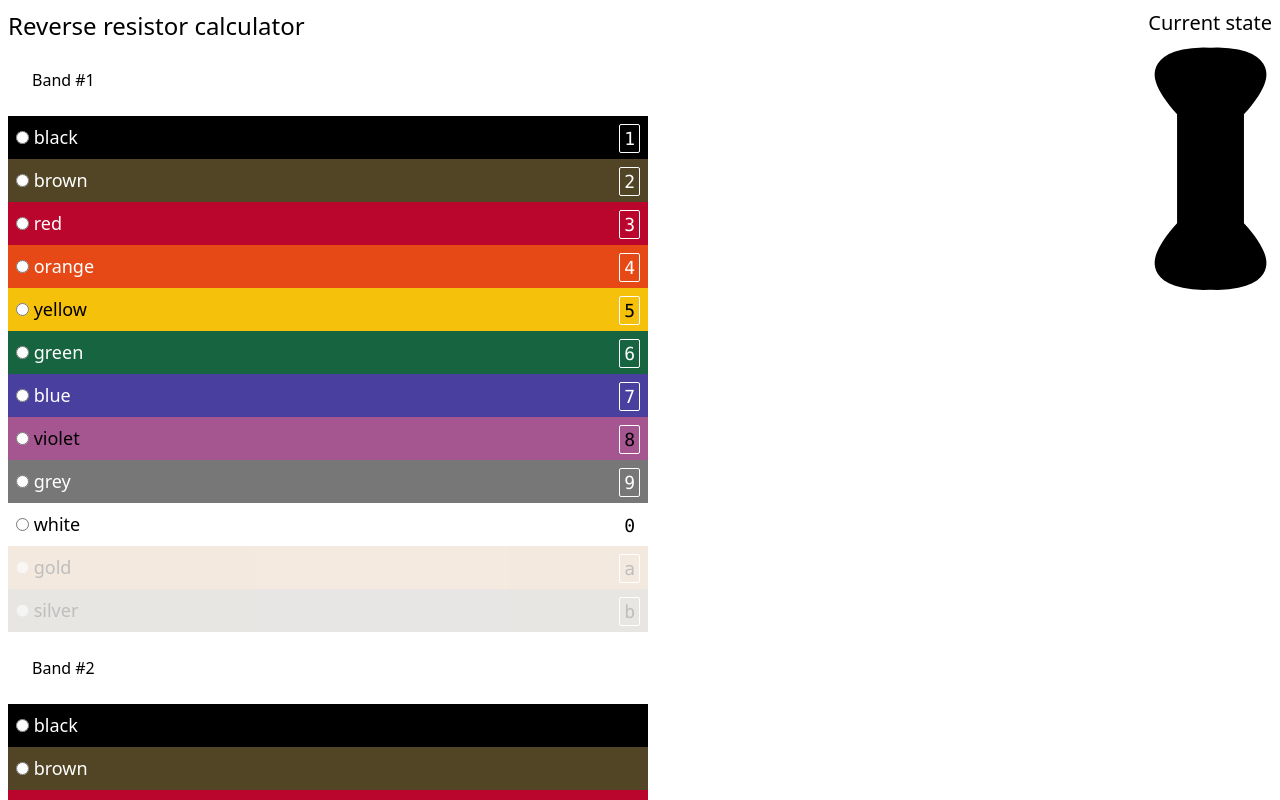
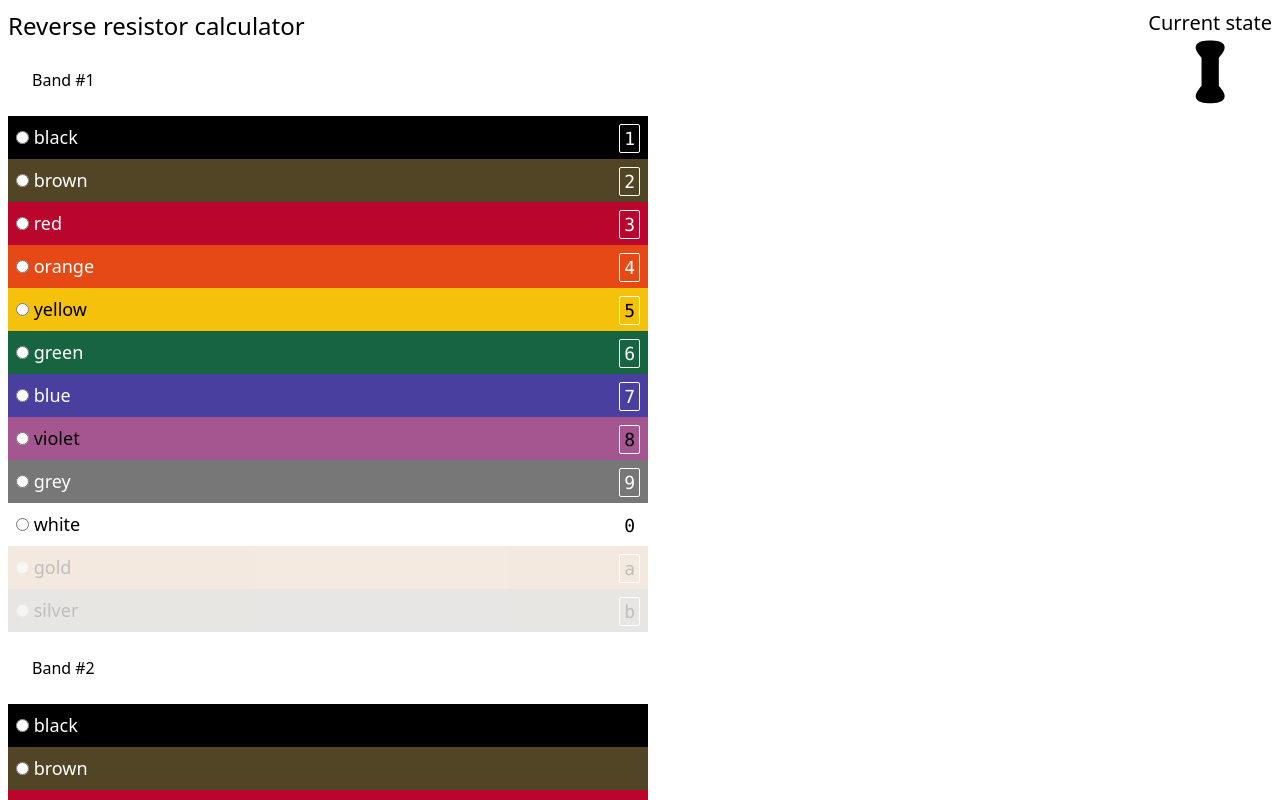
Before and after one commit to citelao/resistors.fyi, a React (Vite) app: page / in a window 1280 px wide. Shown: the top 800 px of the page. Built offline with nearby package versions, Linux system fonts and the light colour scheme.

Commit message:
try rotating and fail

```diff
--- a/src/js/App.tsx
+++ b/src/js/App.tsx
@@ -205,7 +205,9 @@ export default class App extends React.Component<IAppProps, IAppState> {
             <aside className="fixed top-0 right-0 m-2">
                 <h2>Current state</h2>
 
-                <ResistorSvg colors={this.state.colors} />
+                <ResistorSvg colors={this.state.colors}
+                    length={80}
+                    className="m-auto"/>
 
                 <ol>
                     {this.state.colors.map((c) => {
@@ -233,7 +235,7 @@ export default class App extends React.Component<IAppProps, IAppState> {
                         ({invertedResistor.tolerance}%){" "}
                         if backwards
 
-                        <ResistorSvg colors={[... this.state.colors].reverse()} />
+                        <ResistorSvg colors={[... this.state.colors].reverse()} rotate={90} />
                     </small>
                     : null}
             </aside>
--- a/src/js/ResistorSvg.tsx
+++ b/src/js/ResistorSvg.tsx
@@ -3,6 +3,10 @@ import { ResistorColor } from "./resistor";
 
 interface IResistorSvgProps {
     colors: Array<ResistorColor | null>;
+
+    length?: number;
+    rotate?: number;
+    className?: string;
 }
 
 interface IResistorSvgState {
@@ -10,9 +14,23 @@ interface IResistorSvgState {
 
 export default class ResistorSvg extends React.Component<IResistorSvgProps, IResistorSvgState> {
     public render() {
+        const scale = (this.props.length || 80) / 80;
+        const height = scale * 80;
+        const width = scale * 32;
+
+        // const rot = this.props.rotate || 0;
+        // const DEGREES_PER_RADIAN = 360 / (2 * Math.PI);
+        // const height = (rect_height * Math.cos(rot / DEGREES_PER_RADIAN)) +
+        //     (rect_width * Math.sin(rot / DEGREES_PER_RADIAN));
+        // const width = (rect_height * Math.sin(rot / DEGREES_PER_RADIAN)) +
+        //     (rect_width * Math.cos(rot / DEGREES_PER_RADIAN));
         return <svg version="1"
             viewBox="0 0 32 80"
-            xmlns="http://www.w3.org/2000/svg">
+            xmlns="http://www.w3.org/2000/svg"
+            width={width}
+            height={height}
+            className={this.props.className}>
+            <g transform={`rotate(${this.props.rotate || 0})`}>
                 <path d="M3.3 14.17
                     L2.77 13.2
                     L2.35 12.28
@@ -131,6 +149,7 @@ export default class ResistorSvg extends React.Component<IResistorSvgProps, IRes
                         width="32" height={HEIGHT}
                         fill={color} key={i} />;
                 })}
+            </g>
         </svg>;
     }
 }
```
Lines whose indentation alone changed are shown as unchanged.
